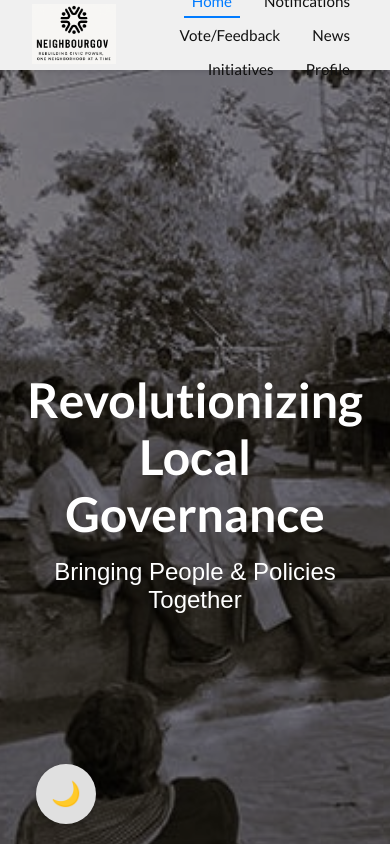
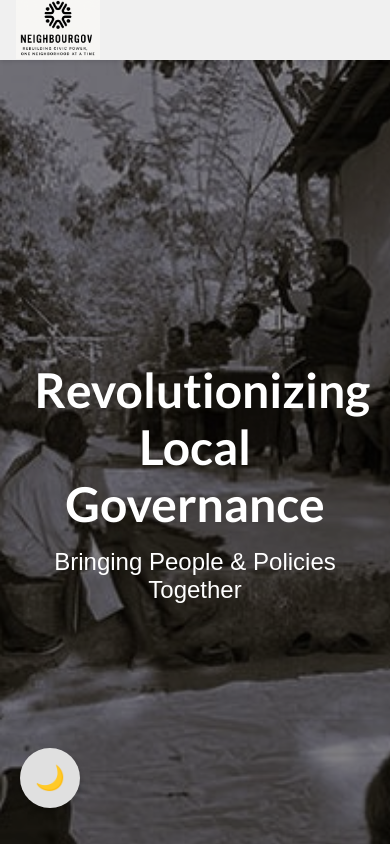
Before and after one commit to VinayakxSingh/NeighbourGov, a React (Vite) app: page / in a window 390 px wide. Shown: the top 844 px of the page. Built offline with nearby package versions, Linux system fonts and the light colour scheme; a web font is replaced by a local one.

Commit message:
responsivenessadded

```diff
--- a/src/styles/footer.css
+++ b/src/styles/footer.css
@@ -9,6 +9,31 @@
   font-family: "Lato", sans-serif;
   border-top: 1px solid var(--border-color);
   transition: background-color 0.3s ease, color 0.3s ease;
+}
+
+@media (max-width: 768px) {
+  .footer {
+    flex-direction: column;
+    padding: 1rem;
+    align-items: center;
+  }
+
+  .footer-section {
+    width: 100%;
+    text-align: center;
+  }
+
+  .footer-section.right {
+    text-align: center;
+  }
+
+  .footer-logo h2 {
+    font-size: 1.5rem;
+  }
+
+  .footer-section.right p {
+    font-size: 0.85rem;
+  }
 }
 
 .footer-section {
--- a/src/styles/hero.css
+++ b/src/styles/hero.css
@@ -12,6 +12,13 @@
   position: relative;
   text-align: center;
   color: var(--text-color);
+}
+
+@media (max-width: 768px) {
+  .hero-container {
+    height: 70vh;
+    background-position: 65% center;
+  }
 }
 
 .hero-container::before {
@@ -35,6 +42,14 @@
   box-shadow: 0 4px 8px var(--shadow-color);
 }
 
+@media (max-width: 768px) {
+  .hero-content {
+    max-width: 90%;
+    padding: 15px;
+    margin: 0 10px;
+  }
+}
+
 .hero-content h1 {
   font-family: "Lato", sans-serif;
   font-weight: 800;
@@ -45,6 +60,13 @@
   background: transparent;
 }
 
+@media (max-width: 768px) {
+  .hero-content h1 {
+    font-size: 2rem;
+    margin-bottom: 0.8rem;
+  }
+}
+
 .hero-content p {
   font-family: "Syne", sans-serif;
   font-size: 1.3rem;
@@ -52,6 +74,12 @@
   color: var(--text-secondary, #f0f0f0);
   text-shadow: 1px 1px 6px var(--shadow-color);
   background: transparent;
+}
+
+@media (max-width: 768px) {
+  .hero-content p {
+    font-size: 1rem;
+  }
 }
 
 /* Light theme specific adjustments */
--- a/src/styles/navbar.css
+++ b/src/styles/navbar.css
@@ -96,16 +96,68 @@ body {
   color: var(--bg-color);
 }
 
-/* Responsive tweaks */
+/* Mobile Navigation */
 @media (max-width: 768px) {
+  .navbar {
+    padding: 0.8rem 1rem;
+    height: 60px;
+  }
+
   .nav-links {
-    gap: 1rem;
-    font-size: 0.95rem;
-    flex-wrap: wrap;
-    justify-content: flex-end;
+    position: fixed;
+    top: 60px;
+    left: -100%;
+    width: 100%;
+    height: calc(100vh - 60px);
+    background: var(--card-bg);
+    flex-direction: column;
+    align-items: center;
+    padding: 2rem 0;
+    transition: left 0.3s ease;
+  }
+
+  .nav-links.active {
+    left: 0;
+  }
+
+  .hamburger {
+    display: flex;
+    flex-direction: column;
+    justify-content: space-around;
+    width: 2rem;
+    height: 2rem;
+    cursor: pointer;
+    z-index: 10;
+  }
+
+  .hamburger .line {
+    width: 100%;
+    height: 3px;
+    background: var(--text-color);
+    transition: all 0.3s ease;
+  }
+
+  .hamburger .line.active:nth-child(1) {
+    transform: translateY(8px) rotate(45deg);
+  }
+
+  .hamburger .line.active:nth-child(2) {
+    opacity: 0;
+  }
+
+  .hamburger .line.active:nth-child(3) {
+    transform: translateY(-8px) rotate(-45deg);
   }
 
   .theme-toggle-btn {
-    margin-left: 1rem;
+    position: static;
+    margin: 1rem 0;
   }
 }
+
+/* Desktop styles remain unchanged */
+@media (min-width: 769px) {
+  .hamburger {
+    display: none;
+  }
+}
```
